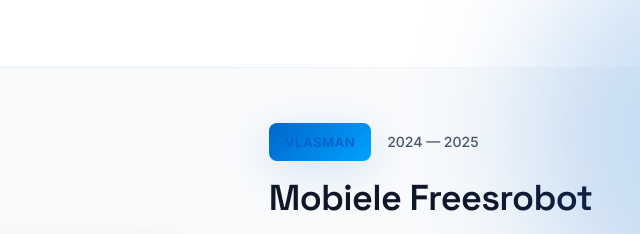
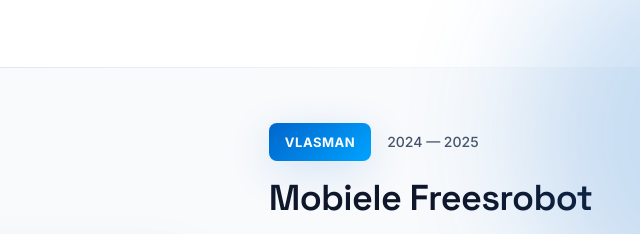
Before and after one commit to Rickvkesteren/aim-robotics, a plain HTML site: page index.html in a window 1280 px wide. Shown: the part 2260-2494 px from the top of the page, 487-1127 px from the left. Drawn offline with Linux system fonts and the light colour scheme.

Commit message:
Fix: Project client badges krijgen witte tekst

```diff
--- a/css/contrast-fixes.css
+++ b/css/contrast-fixes.css
@@ -155,7 +155,7 @@
 }
 
 .project-client {
-    color: var(--primary);
+    color: #FFFFFF;
     font-weight: 700;
 }
 
```
